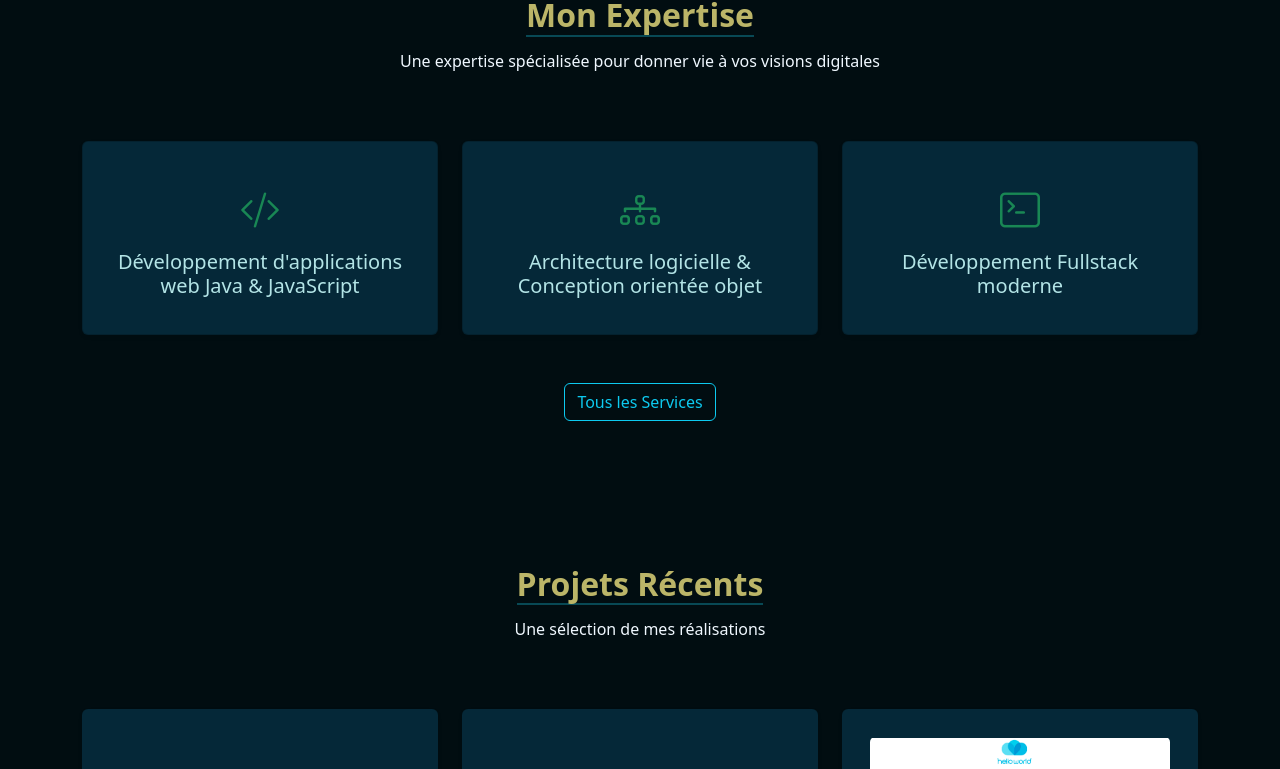
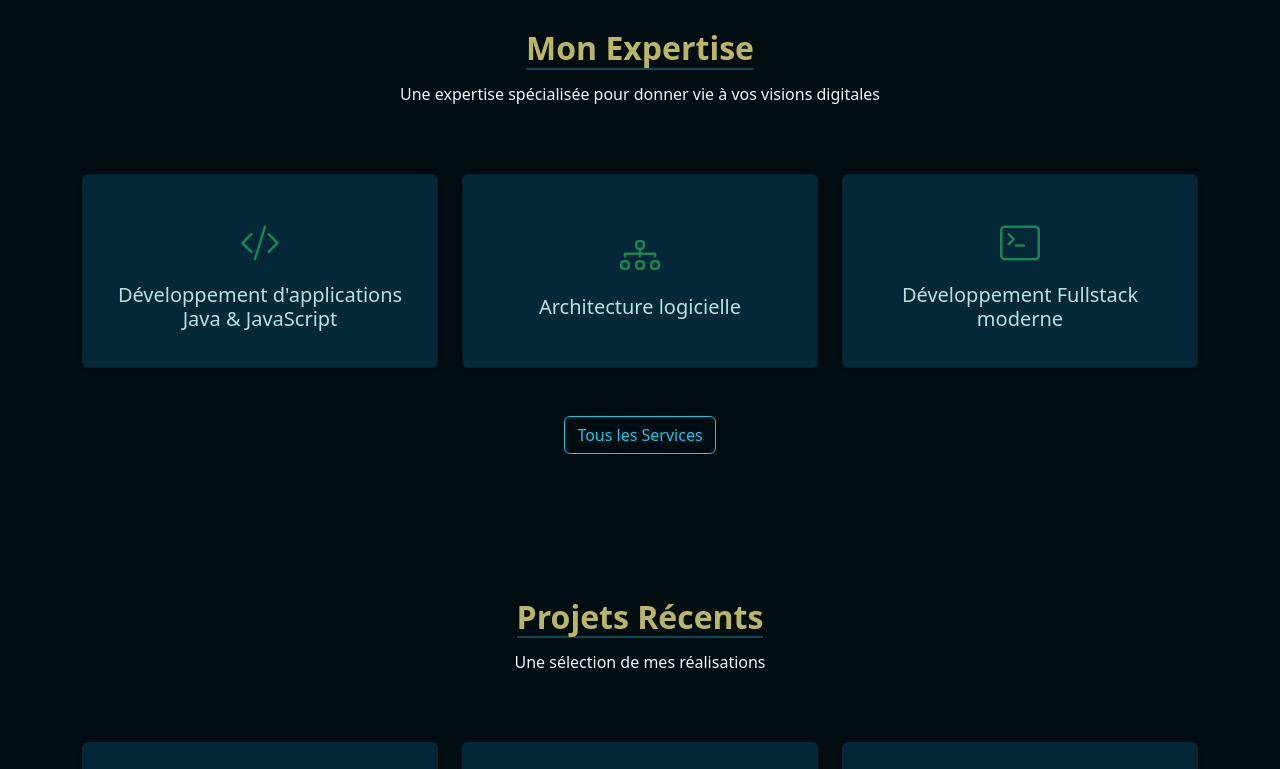
Before and after one commit to cvrin86/concep-dev-portfolio, a React (Vite) app: page / in a window 1280 px wide. Shown: the part 1706-2475 px from the top of the page. Built offline with nearby package versions, Linux system fonts and the light colour scheme.

Commit message:
update back

```diff
--- a/src/App.jsx
+++ b/src/App.jsx
@@ -24,6 +24,9 @@ function App() {
 
 
       <BackgroundParticles/>
+      <button onClick={() => window.history.back()}>
+  ← Retour aux projets
+</button>
         <Routes>
           <Route path="/" element={<HomePage />} />
           <Route path="/about" element={<AboutPage />} />
--- a/src/data/services.json
+++ b/src/data/services.json
@@ -2,7 +2,7 @@
   {
     "id": 1,
     "icon": "bi-code-slash",
-    "title": "Développement d'applications web Java & JavaScript",
+    "title": "Développement d'applications Java & JavaScript",
     "description": "Conception et développement d’applications web robustes et évolutives en Java (Spring Boot) et JavaScript (React, Node.js).",
     "features": [
       "Architecture MVC avec Spring Boot",
@@ -15,7 +15,7 @@
   {
     "id": 2,
     "icon": "bi-diagram-3",
-    "title": "Architecture logicielle & Conception orientée objet",
+    "title": "Architecture logicielle",
     "description": "Mise en place de solutions logicielles modulaires, testables et maintenables selon les principes SOLID et les design patterns.",
     "features": [
       "Analyse des besoins et modélisation UML",
@@ -73,7 +73,7 @@
    {
     "id":7,
     "icon": "bi-kanban",
-    "title": "GESTION DE PROJET",
+    "title": "Gestion de projet",
     "description": "Conception, rédaction de documentation, maintenance, support utilisateur, travail en équipe",
     "features": ["Git", "Bugsnag", "Zammad", "Slack"]
   }
--- a/src/pages/AboutPage.jsx
+++ b/src/pages/AboutPage.jsx
@@ -44,7 +44,7 @@ const experiences = [
     id: 5,
     position: 'Archiviste',
     company: 'S.C Stefadina Comserv SRL, Roumanie',
-    period: '2008 - 2012',
+    period: '2008 - 2013',
     description: "Gestion de projets documentaires, organisation et traitement d’archives, priorisation des tâches.",
     type: 'autre'
   }
--- a/src/pages/ServicesPage.jsx
+++ b/src/pages/ServicesPage.jsx
@@ -13,7 +13,7 @@ const ServicesPage = () => {
         <h2 className=" display-5 fw-bold"
         style={{marginBottom:"10rem"}}
 
-        >Domaines d'expertise</h2>
+        >Domaines de compétences</h2>
 
         {/* --- Version desktop : cercle + ampoule --- */}
         <div
```
